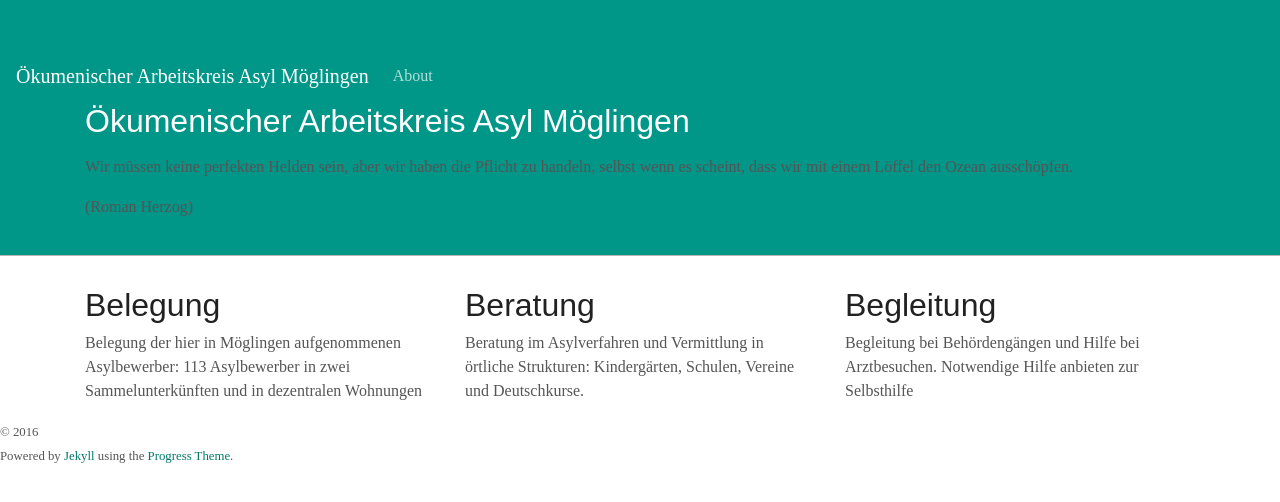
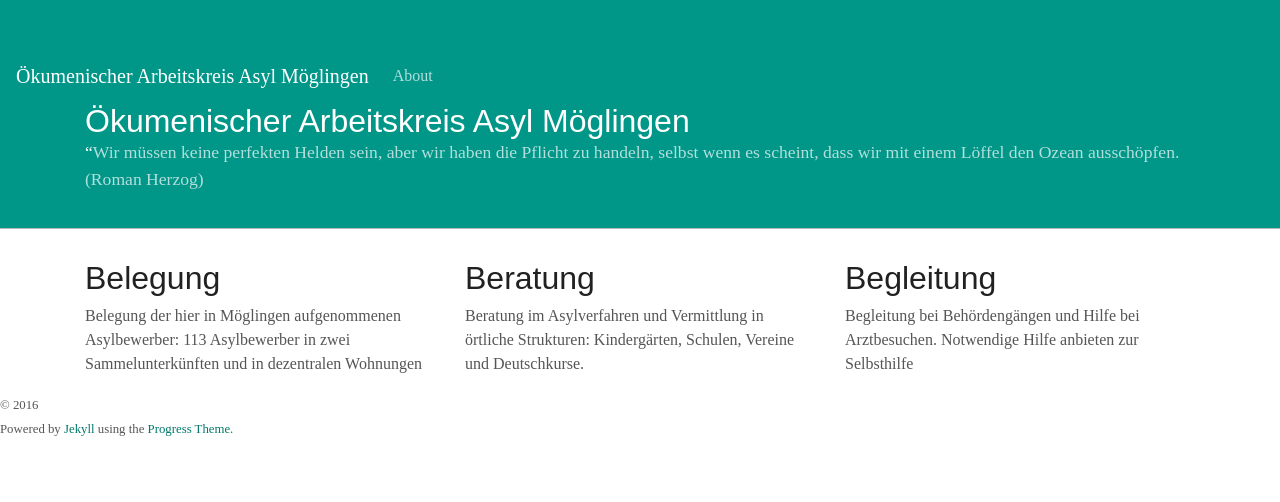
Before and after one commit to waldiTM/oeakam, a Jekyll site: the page built from index.html, in a window 1280 px wide. Shown: the top 502 px of the page. Built offline with Jekyll 4.4.1, drawn with Linux system fonts in a browser that asks for light colours.

Commit message:
Update quote

```diff
--- a/css/style.css
+++ b/css/style.css
@@ -37,9 +37,13 @@ a:focus {
   font-size: 2rem;
   font-weight: normal;
 }
-.site-description {
+.site-quote {
   font-size: 1.1rem;
   color: #b2dfdb;
+}
+.site-quote:before {
+  color: #ffffff;
+  content: open-quote;
 }
 
 a.nav-link {
--- a/index.html
+++ b/index.html
@@ -21,11 +21,8 @@
       </nav>
       <div class="container">
         <h1 class="site-title">{{ site.title }}</h1>
-        <p class="lead blog-description"><blockquote>Wir müssen keine perfekten Helden sein,
-        aber wir haben die Pflicht zu handeln,
-        selbst wenn es scheint,
-        dass wir mit einem Löffel den Ozean ausschöpfen.</blockquote>
-        (Roman Herzog)</p>
+        <blockquote class="site-quote">Wir müssen keine perfekten Helden sein, aber wir haben die Pflicht zu handeln, selbst wenn es scheint, dass wir mit einem Löffel den Ozean ausschöpfen. (Roman Herzog)
+        </blockquote>
       </div>
     </header>
 
```
